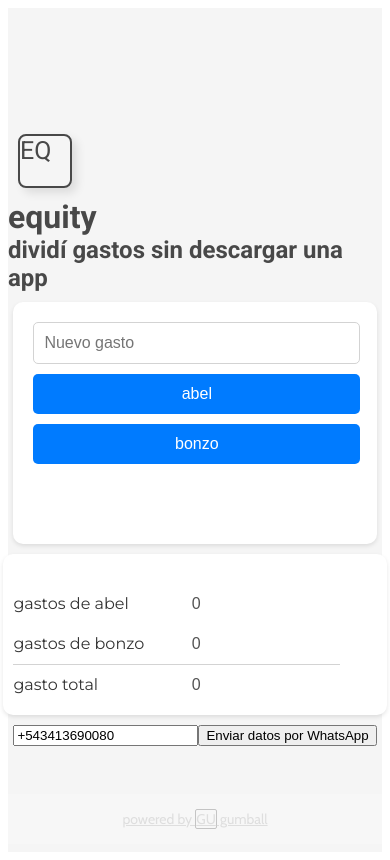
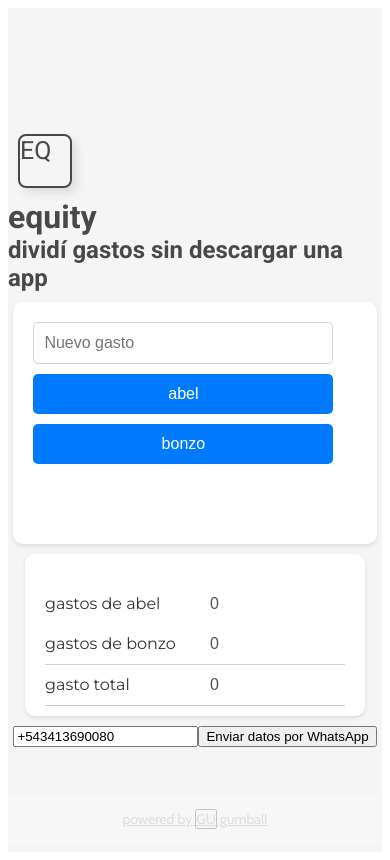
Before and after one commit to bcmfranco/equity, a Nuxt app: page / in a window 390 px wide. Built offline with nearby package versions, Linux system fonts and the light colour scheme.

Commit message:
Correct mobile layout

```diff
--- a/src/pages/index.vue
+++ b/src/pages/index.vue
@@ -292,7 +292,6 @@ export default {
   justify-content: space-between;
   align-items: center;
   height: 40px;
-  padding: 0 10px;
   border-bottom: 1px solid #ccc;
 }
 
@@ -303,20 +302,18 @@ export default {
   margin: 10px 0px;
   width: 100%;
   color: #333;
-  padding: 10px;
+  padding: 10px 20px;
+  width: 300px;
 }
 
 #sentence #total_wrapper {
   margin-top: 20px;
+  border-bottom: 1px solid #ccc;
 }
 
 #total_wrapper #type_totals{
   border-bottom: 1px solid lightgray;
 }
-
-#sentence #deb_wrapper {
-}
-
 
 .total_input {
   width: 100px;
@@ -346,25 +343,12 @@ export default {
 }
 
 @media (max-width: 480px) {
-  #input_wrapper {
-    width: 90%;
-  }
 
-  #item_list {
-    width: 90%;
-  }
-
-  #total_wrapper {
-    width: 90%;
-  }
-}
-
-
-@media (max-width: 480px) {
   #container {
     display: flex;
     flex-direction: column;
     margin-top: unset;
   }
+
 }
 </style>
```
